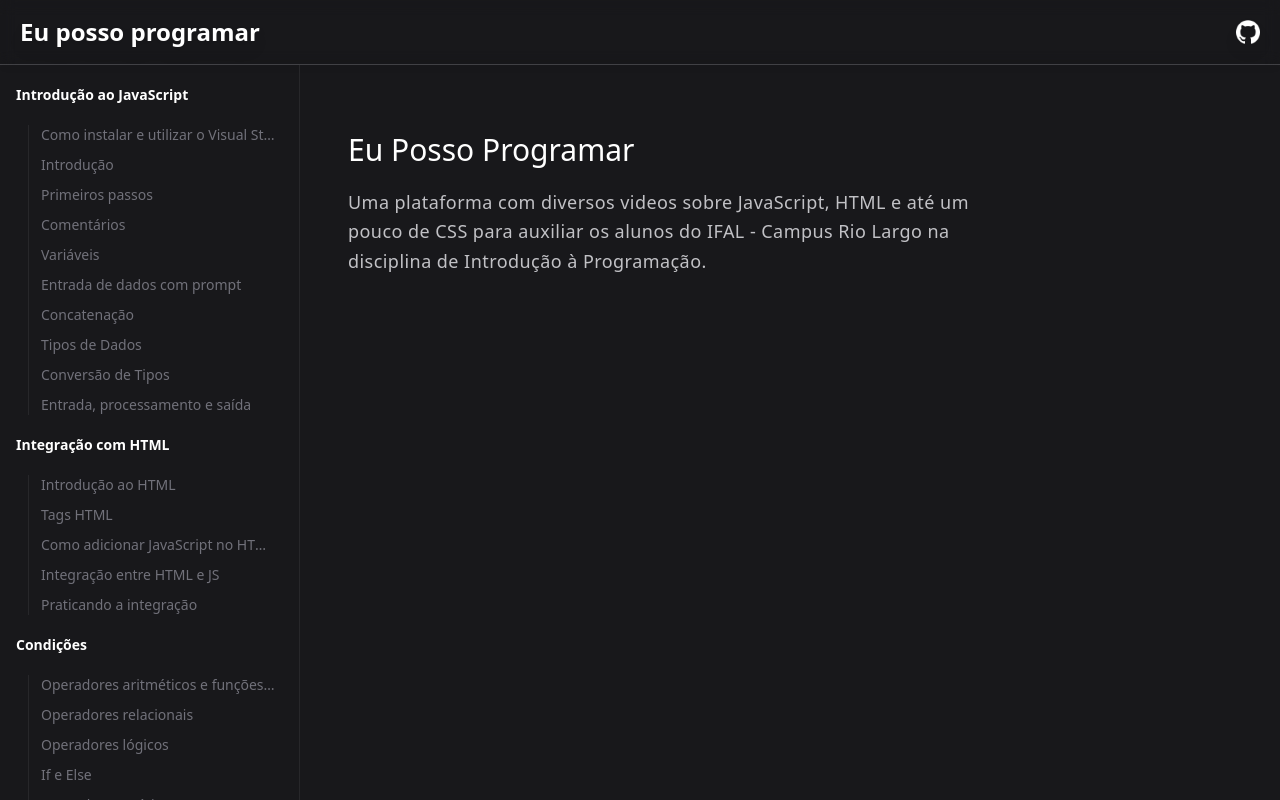
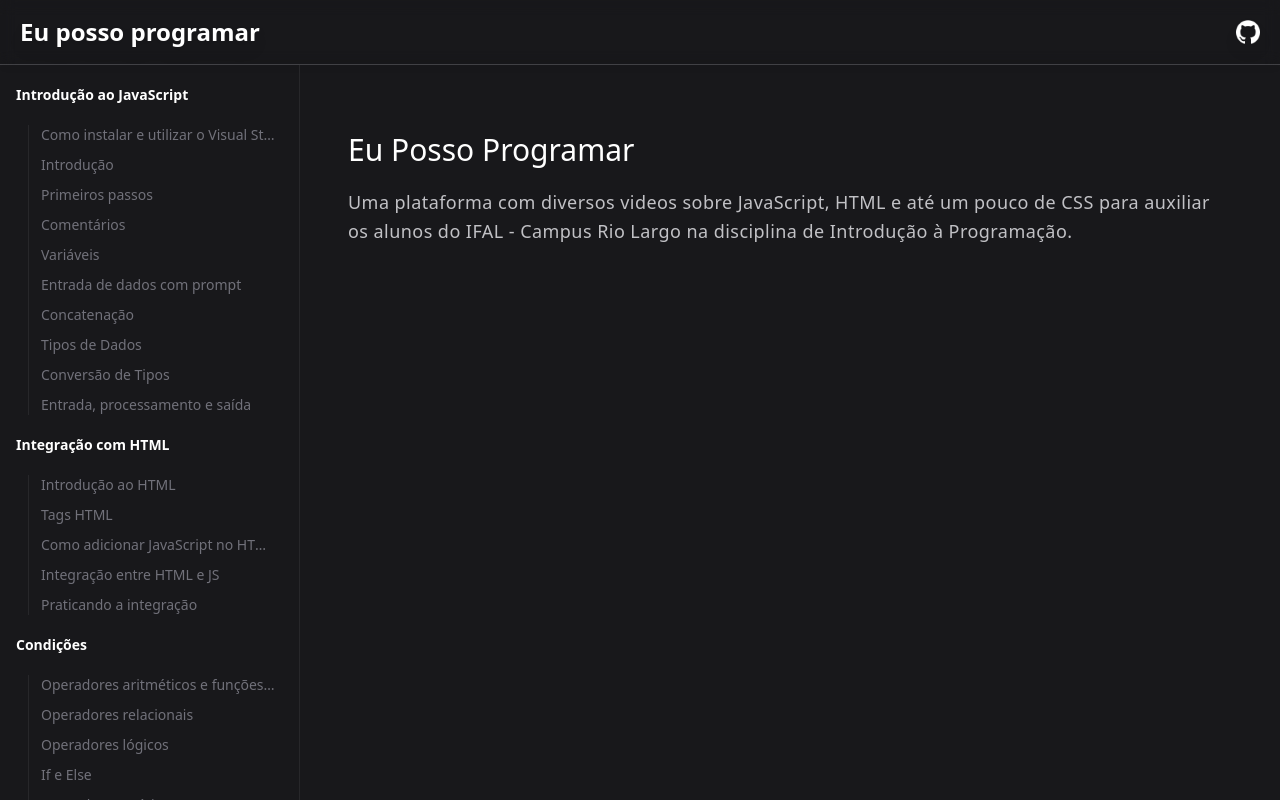
Before and after one commit to LukasSilva05/eu-posso-programar, a Next.js app: page / in a window 1280 px wide. Built offline with nearby package versions, Linux system fonts and the light colour scheme.

Commit message:
fullHd responsive

```diff
--- a/src/app/layout.jsx
+++ b/src/app/layout.jsx
@@ -14,7 +14,7 @@ export default function RootLayout({ children }) {
         <Sidebar />
         <div
           id="main"
-          className="ml-[300px] h-screen px-12 pt-16 text-white max-xl:ml-[280px] max-lg:ml-0 max-lg:px-16 max-sm:px-4 xl:mr-60"
+          className="ml-[300px] h-screen px-12 pt-16 text-white max-xl:ml-[280px] max-lg:ml-0 max-lg:px-16 max-sm:px-4 2xl:mr-96 fullHD:mr-96"
         >
           {children}
         </div>
--- a/tailwind.config.js
+++ b/tailwind.config.js
@@ -7,6 +7,9 @@ module.exports = {
   ],
   theme: {
     extend: {
+      screens: {
+        'fullHD': '1920px'
+      },
       backgroundImage: {
         "gradient-radial": "radial-gradient(var(--tw-gradient-stops))",
         "gradient-conic":
```
